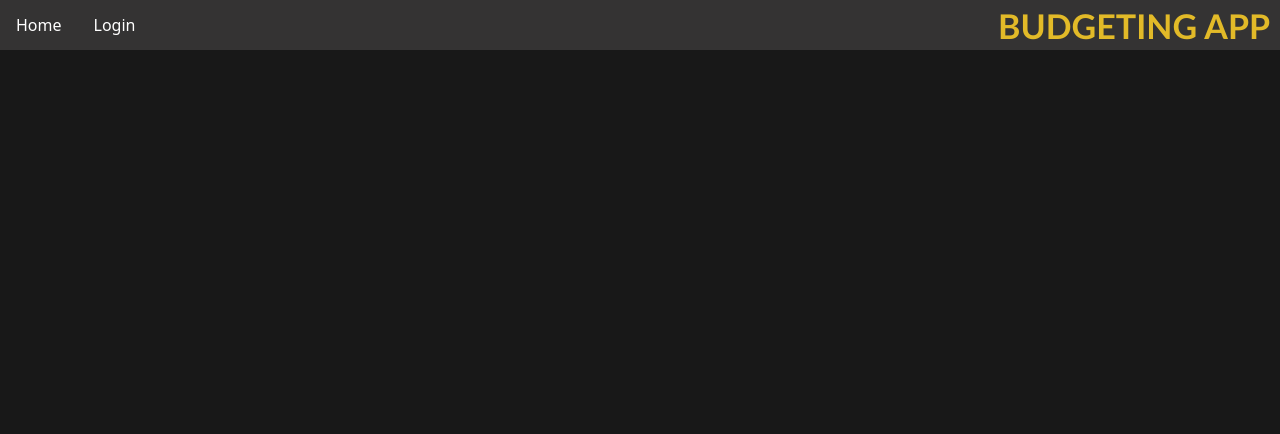
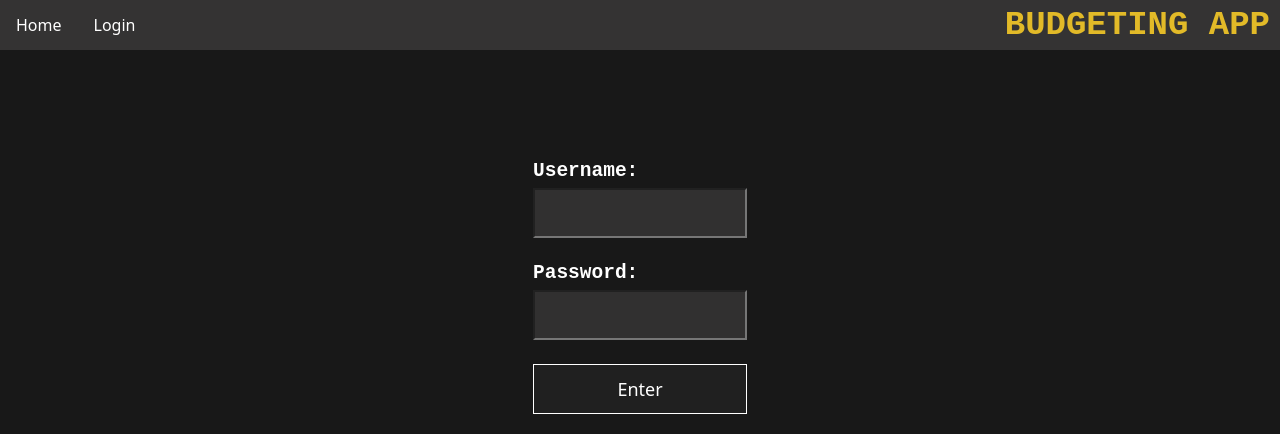
Before and after one commit to Raywnh/Budgeting-App, a React (Create React App) app in the folder frugally/: page /login in a window 1280 px wide. Shown: the top 434 px of the page. Built offline with nearby package versions, Linux system fonts and the light colour scheme.

Commit message:
login page frontend done

```diff
--- a/frugally/src/App.css
+++ b/frugally/src/App.css
@@ -1,3 +1,6 @@
+* {
+  font-family: monospace;
+}
 
 .App {
  flex-direction: column;
@@ -43,7 +46,7 @@
   cursor: pointer;
 }
 .title {
-  font-family: 'Trebuchet MS', 'Lucida Sans Unicode', 'Lucida Grande', 'Lucida Sans', Arial, sans-serif;
+  font-family: monospace;
   margin-left: auto;
   margin-right: 10px;
   font-size: 34px;
@@ -84,6 +87,7 @@
   height: 0px;
   transition: 0.3s ease;
   color: rgb(220, 151, 151);
+  font-family: monospace;
 }
 .taskBar button:hover {
   color: rgb(236, 190, 27);
@@ -149,6 +153,10 @@
   padding: 5px;
 }
 
+.todo-input2 {
+  margin-right: 10px;
+}
+
 /* ITEM */
 
 .item-container {
@@ -190,6 +198,45 @@
   color: rgb(251, 184, 41);
 }
 
-.login {
+/* LOGIN PAGE */
+
+.login form{
   display: flex;
+  justify-content: center;
+  margin-top: 160px;
+  flex-direction: column;
+  gap: 24px;
 }
+
+
+.login input {
+  margin-top: 6px;
+  height: 50px;
+  font-size: large;
+  color: rgb(233, 185, 40);
+  background-color: rgb(49, 48, 48);
+  font-family: monospace;
+}
+
+.login h2 {
+  color: white;
+}
+
+.login button {
+  height: 50px;
+  font-size: large;
+  justify-content: center;
+  align-items: center;
+  border: 1px solid white;
+  transition: 0.3s ease-out;
+  background-color: rgb(32, 32, 32);
+}
+
+.login button:hover {
+  cursor: pointer;
+  color:rgb(229, 177, 45)
+}
+
+.login div {
+  gap: 10px;
+}
--- a/frugally/src/Login.js
+++ b/frugally/src/Login.js
@@ -1,7 +1,18 @@
-import React from 'react'
+export default function login(props) {
 
-export default function login() {
   return (
-    <div className="login">login</div>
+    <div className="login">
+      <form>
+        <div class='user-div'>
+        <h2>Username: </h2>
+          <input/>
+        </div>
+        <div class='pass-div'>
+          <h2>Password: </h2>
+          <input/>
+        </div>
+        <button>Enter</button>
+        </form>
+    </div>
   )
 }
```
